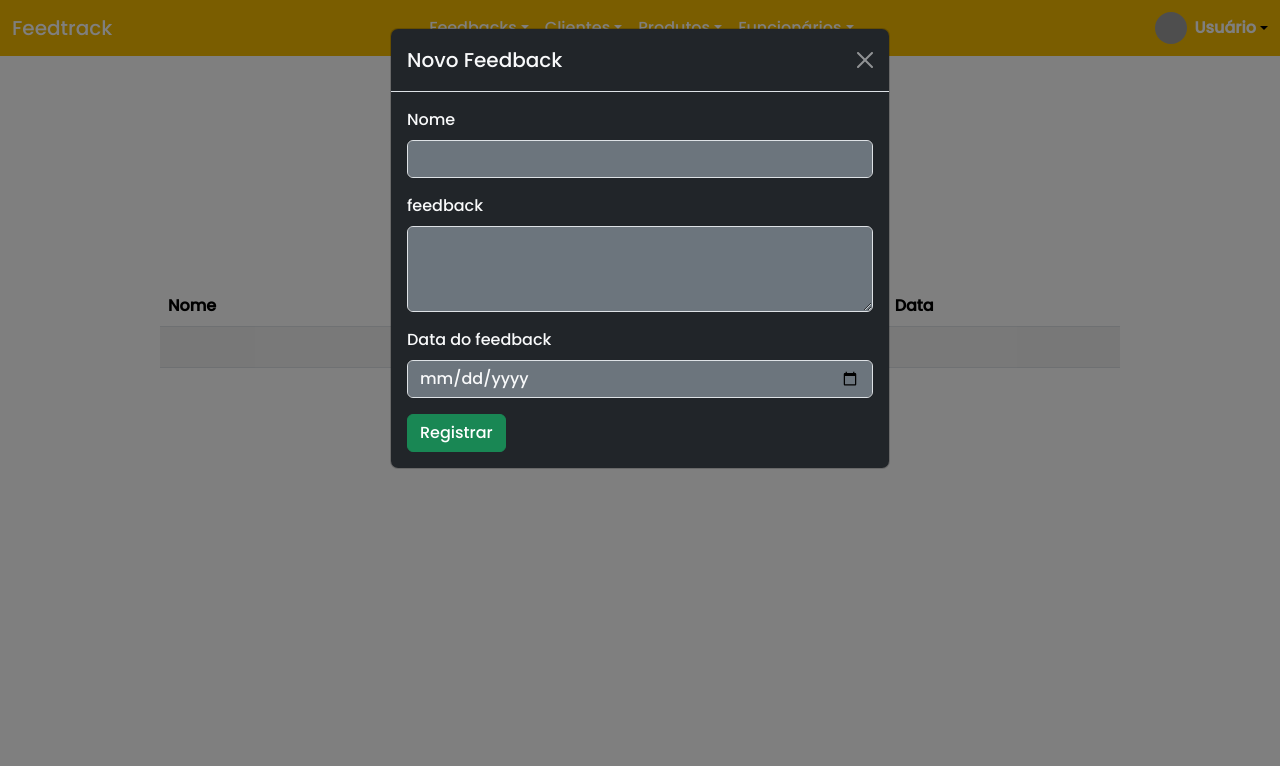
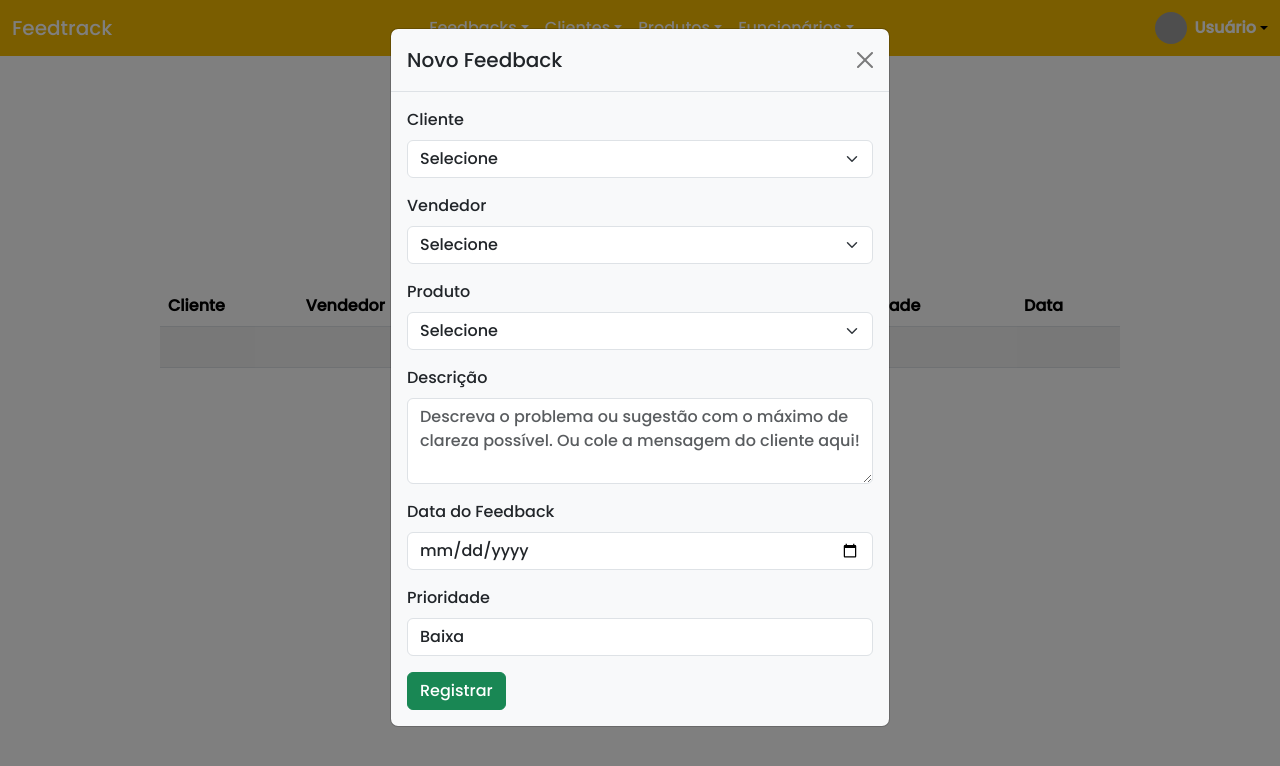
Before and after one commit to equipe-feedtrack/feedtrack-front, a React (Vite) app: page /registro-feedback in a window 1280 px wide. Both pictures are taken after a click on the button "Novo Feedback". Shown: the top 766 px of the page. Built offline with nearby package versions, Linux system fonts and the light colour scheme; grey boxes are pictures that could not be loaded.

Commit message:
feat: novos campos no adicionar feedback
tambem criei a mensagem padrao

```diff
--- a/src/components/NavBar.jsx
+++ b/src/components/NavBar.jsx
@@ -12,7 +12,6 @@ function NavBar() {
         </a>
         <button
           className="navbar-toggler"
-          style={{ backgroundColor: "#61677A" }}
           type="button"
           data-bs-toggle="collapse"
           data-bs-target="#navbarNavAltMarkup"
--- a/src/pages/Login.jsx
+++ b/src/pages/Login.jsx
@@ -88,9 +88,6 @@ function Login() {
               <button type="submit" className="btn btn-primary mb-2">
                 Login
               </button>
-              <div>
-                <a href="#">Cadastre-se caso não tenha login!</a>
-              </div>
             </form>
           </div>
         </div>
--- a/src/pages/RegistroFeedback.jsx
+++ b/src/pages/RegistroFeedback.jsx
@@ -3,8 +3,21 @@ import NavBar from '../components/NavBar';
 
 const RegistroFeedback = () => {
   const [feedbacks, setFeedbacks] = useState([]);
-  const [novoFeedback, setNovoFeedback] = useState({ nome: '', mensagem: '', data: '' });
+  const [novoFeedback, setNovoFeedback] = useState({
+    cliente: '',
+    vendedor: '',
+    produto: '',
+    mensagem: '',
+    data: '',
+    prioridade: 'Baixa',
+  });
+
   const [modalVisivel, setModalVisivel] = useState(false);
+  const [modalRelatorioVisivel, setModalRelatorioVisivel] = useState(false);
+  const [clienteSelecionado, setClienteSelecionado] = useState('');
+  const [produtoSelecionado, setProdutoSelecionado] = useState('');
+  const [mensagemRelatorio, setMensagemRelatorio] = useState('');
+  const [mensagemCopiada, setMensagemCopiada] = useState(false);
   const [alerta, setAlerta] = useState(null);
   const [paginaAtual, setPaginaAtual] = useState(0);
   const feedbacksPorPagina = 5;
@@ -15,6 +28,11 @@ const RegistroFeedback = () => {
     (paginaAtual + 1) * feedbacksPorPagina
   );
 
+  const gerarMensagemRelatorio = () => {
+    const mensagem = `Olá ${clienteSelecionado}, tudo bem? Gostaríamos de saber como foi sua experiência com o produto ${produtoSelecionado}. Seu feedback é muito importante para nós! 😉💓`;
+    setMensagemRelatorio(mensagem);
+  };
+
   const mostrarAlerta = (mensagem, tipo) => {
     setAlerta({ mensagem, tipo });
     setTimeout(() => setAlerta(null), 3000);
@@ -22,21 +40,38 @@ const RegistroFeedback = () => {
 
   const handleChange = (e) => {
     const { name, value } = e.target;
-    setNovoFeedback({ ...novoFeedback, [name]: value });
+    setNovoFeedback((prev) => ({ ...prev, [name]: value }));
   };
 
   const adicionarFeedback = (e) => {
     e.preventDefault();
-    if (!novoFeedback.nome || !novoFeedback.mensagem || !novoFeedback.data) {
+    const { cliente, vendedor, produto, mensagem, data } = novoFeedback;
+    if (!cliente || !vendedor || !produto || !mensagem || !data) {
       mostrarAlerta('Todos os campos são obrigatórios.', 'danger');
       return;
     }
 
     setFeedbacks([...feedbacks, novoFeedback]);
-    setNovoFeedback({ nome: '', mensagem: '', data: '' });
+    setNovoFeedback({
+      cliente: '',
+      vendedor: '',
+      produto: '',
+      mensagem: '',
+      data: '',
+      prioridade: 'Baixa',
+    });
     setModalVisivel(false);
     mostrarAlerta('Feedback registrado com sucesso!', 'success');
     setPaginaAtual(0);
+  };
+
+  const copiarParaAreaTransferencia = () => {
+    if (!mensagemRelatorio) return;
+
+    navigator.clipboard.writeText(mensagemRelatorio).then(() => {
+      setMensagemCopiada(true);
+      setTimeout(() => setMensagemCopiada(false), 2000);
+    });
   };
 
   return (
@@ -54,61 +89,172 @@ const RegistroFeedback = () => {
 
         <h1 className="m-5 text-center">Registro de Feedback</h1>
 
-        <button className="btn btn-primary d-block m-auto" onClick={() => setModalVisivel(true)}>
-          Novo Feedback
-        </button>
+        <div className="d-flex justify-content-center align-items-center">
+          <button className="btn btn-primary mx-2" onClick={() => setModalVisivel(true)}>
+            Novo Feedback
+          </button>
+          <button className="btn btn-primary mx-2" onClick={() => setModalRelatorioVisivel(true)}>
+            Gerar formulário
+          </button>
+        </div>
 
-
+        {/* Modal de Novo Feedback */}
         {modalVisivel && (
           <div
             className="modal fade show"
             tabIndex="-1"
             aria-hidden="true"
             style={{ display: 'block', backgroundColor: 'rgba(0,0,0,0.5)' }}
+            onClick={() => setModalVisivel(false)}
           >
-            <div className="modal-dialog">
-              <div className="modal-content bg-dark text-light">
+            <div className="modal-dialog" onClick={(e) => e.stopPropagation()}>
+              <div className="modal-content bg-light text-dark">
                 <div className="modal-header">
                   <h5 className="modal-title">Novo Feedback</h5>
-                  <button type="button" className="btn-close btn-close-white" onClick={() => setModalVisivel(false)}></button>
+                  <button type="button" className="btn-close" onClick={() => setModalVisivel(false)}></button>
                 </div>
                 <div className="modal-body">
                   <form onSubmit={adicionarFeedback}>
                     <div className="mb-3">
-                      <label className="form-label">Nome</label>
-                      <input
-                        type="text"
-                        className="form-control bg-secondary text-light"
-                        name="nome"
-                        value={novoFeedback.nome}
-                        onChange={handleChange}
+                      <label className="form-label">Cliente</label>
+                      <select className="form-select" name="cliente" value={novoFeedback.cliente} onChange={handleChange}>
+                        <option value="">Selecione</option>
+                        <option>João</option>
+                        <option>Maria</option>
+                        <option>Ana</option>
+                      </select>
+                    </div>
+
+                    <div className="mb-3">
+                      <label className="form-label">Vendedor</label>
+                      <select className="form-select" name="vendedor" value={novoFeedback.vendedor} onChange={handleChange}>
+                        <option value="">Selecione</option>
+                        <option>Lucas</option>
+                        <option>Fernanda</option>
+                      </select>
+                    </div>
+
+                    <div className="mb-3">
+                      <label className="form-label">Produto</label>
+                      <select className="form-select" name="produto" value={novoFeedback.produto} onChange={handleChange}>
+                        <option value="">Selecione</option>
+                        <option>Produto A</option>
+                        <option>Produto B</option>
+                      </select>
+                    </div>
+
+                    <div className="mb-3">
+                      <label className="form-label">Descrição</label>
+                      <textarea
+                        className="form-control"
+                        name="mensagem"
+                        placeholder="Descreva o problema ou sugestão com o máximo de clareza possível. Ou cole a mensagem do cliente aqui!"
+                        rows="3"
+                        value={novoFeedback.mensagem}
+                        onChange={(e) => {
+                          const texto = e.target.value;
+                          const palavrasAlta = ['urgente', 'erro', 'falha', 'problema', 'crítico', 'parou', 'trava', 'não funciona'];
+                          const prioridade = palavrasAlta.some(p => texto.toLowerCase().includes(p)) ? 'Alta' : 'Baixa';
+                          setNovoFeedback(prev => ({
+                            ...prev,
+                            mensagem: texto,
+                            prioridade
+                          }));
+                        }}
                         required
                       />
                     </div>
+
                     <div className="mb-3">
-                      <label className="form-label">feedback</label>
-                      <textarea
-                        className="form-control bg-secondary text-light"
-                        name="mensagem"
-                        rows="3"
-                        value={novoFeedback.mensagem}
-                        onChange={handleChange}
-                        required
-                      />
-                    </div>
-                    <div className="mb-3">
-                      <label className="form-label">Data do feedback</label>
+                      <label className="form-label">Data do Feedback</label>
                       <input
                         type="date"
-                        className="form-control bg-secondary text-light"
+                        className="form-control"
                         name="data"
                         value={novoFeedback.data}
                         onChange={handleChange}
                         required
                       />
                     </div>
+
+                    <div className="mb-3">
+                      <label className="form-label">Prioridade</label>
+                      <input
+                        type="text"
+                        className="form-control"
+                        value={novoFeedback.prioridade}
+                        readOnly
+                      />
+                    </div>
+
                     <button type="submit" className="btn btn-success">Registrar</button>
                   </form>
+                </div>
+              </div>
+            </div>
+          </div>
+        )}
+
+        {/* Modal de Relatório */}
+        {modalRelatorioVisivel && (
+          <div
+            className="modal fade show"
+            tabIndex="-1"
+            aria-hidden="true"
+            style={{ display: 'block', backgroundColor: 'rgba(0,0,0,0.5)' }}
+            onClick={() => setModalRelatorioVisivel(false)}
+          >
+            <div className="modal-dialog" onClick={(e) => e.stopPropagation()}>
+              <div className="modal-content bg-light text-dark">
+                <div className="modal-header">
+                  <h5 className="modal-title">Gerar Relatório</h5>
+                  <button type="button" className="btn-close btn-close-dark" onClick={() => setModalRelatorioVisivel(false)}></button>
+                </div>
+                <div className="modal-body">
+                  <div className="mb-3">
+                    <label className="form-label">Cliente</label>
+                    <select
+                      className="form-select bg-light text-dark"
+                      value={clienteSelecionado}
+                      onChange={(e) => setClienteSelecionado(e.target.value)}
+                    >
+                      <option value="">Selecione um cliente</option>
+                      <option value="João">João</option>
+                      <option value="Maria">Maria</option>
+                      <option value="Carlos">Carlos</option>
+                    </select>
+                  </div>
+
+                  <div className="mb-3">
+                    <label className="form-label">Produto</label>
+                    <select
+                      className="form-select bg-light text-dark"
+                      value={produtoSelecionado}
+                      onChange={(e) => setProdutoSelecionado(e.target.value)}
+                    >
+                      <option value="">Selecione um produto</option>
+                      <option value="Produto A">Produto A</option>
+                      <option value="Produto B">Produto B</option>
+                      <option value="Produto C">Produto C</option>
+                    </select>
+                  </div>
+
+                  <button className="btn btn-info w-100 mb-3" onClick={gerarMensagemRelatorio}>
+                    Gerar Mensagem
+                  </button>
+
+                  {mensagemRelatorio && (
+                    <div className="mb-3">
+                      <label className="form-label">Mensagem Gerada</label>
+                      <textarea className="form-control bg-light text-dark" rows="3" value={mensagemRelatorio} readOnly />
+                      <button className="btn btn-success mt-2" onClick={copiarParaAreaTransferencia}>
+                        Copiar para o WhatsApp
+                      </button>
+                      {mensagemCopiada && (
+                        <small className="text-success d-block mt-1">Mensagem copiada!</small>
+                      )}
+                    </div>
+                  )}
                 </div>
               </div>
             </div>
@@ -119,21 +265,27 @@ const RegistroFeedback = () => {
           <table className="table table-striped mt-5 w-75 m-auto">
             <thead>
               <tr>
-                <th>Nome</th>
+                <th>Cliente</th>
+                <th>Vendedor</th>
+                <th>Produto</th>
                 <th>Mensagem</th>
+                <th>Prioridade</th>
                 <th>Data</th>
               </tr>
             </thead>
             <tbody>
               {feedbacksDaPagina.length === 0 ? (
                 <tr>
-                  <td colSpan="3" className="text-center">Nenhum feedback registrado.</td>
+                  <td colSpan="6" className="text-center">Nenhum feedback registrado.</td>
                 </tr>
               ) : (
                 feedbacksDaPagina.map((f, idx) => (
                   <tr key={idx}>
-                    <td>{f.nome}</td>
+                    <td>{f.cliente}</td>
+                    <td>{f.vendedor}</td>
+                    <td>{f.produto}</td>
                     <td>{f.mensagem}</td>
+                    <td>{f.prioridade}</td>
                     <td>{f.data}</td>
                   </tr>
                 ))
```
